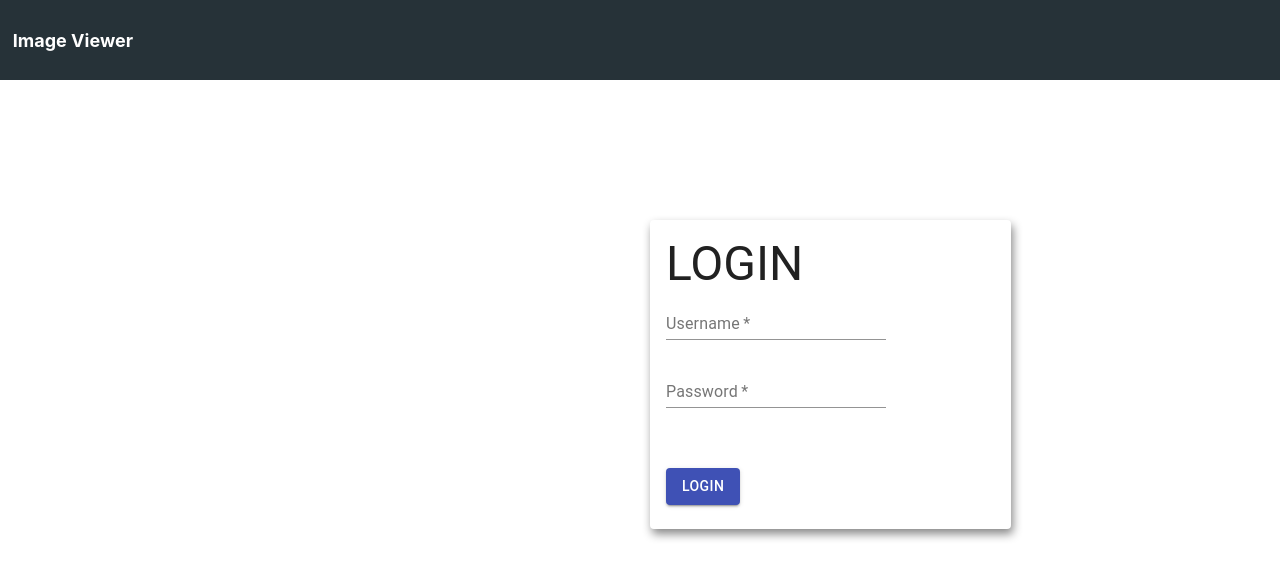
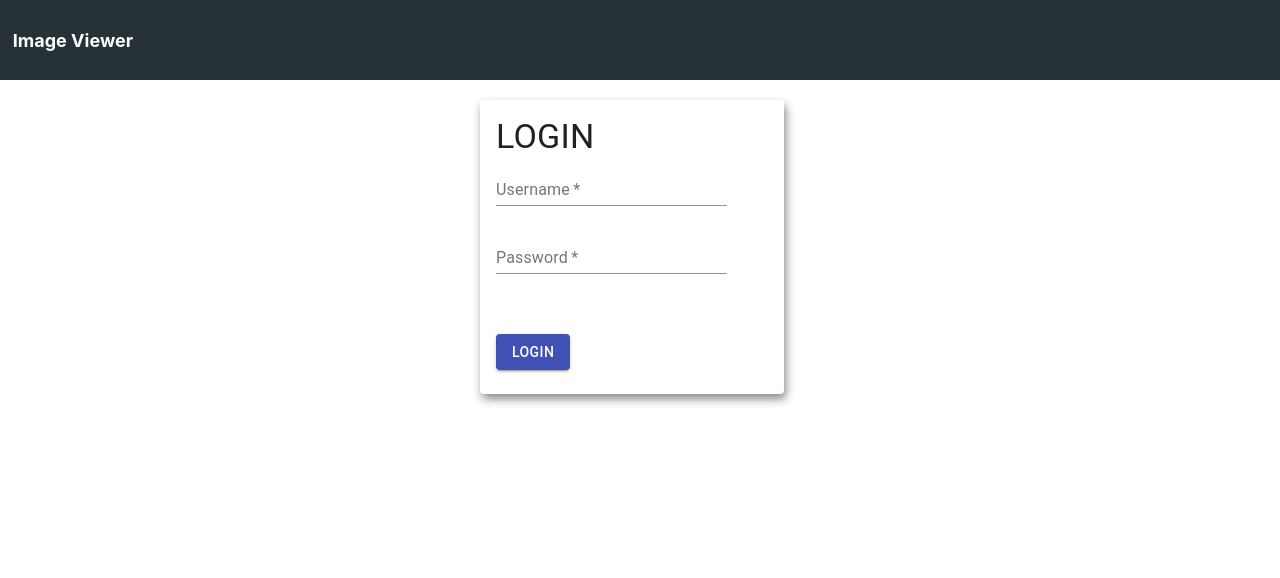
Before and after one commit to anupamagaur16/Image-Viewer, a React app: page / in a window 1280 px wide. Built offline with nearby package versions, Linux system fonts and the light colour scheme; no server answers.

Commit message:
Fixed Login Components

```diff
--- a/src/screens/login/Login.css
+++ b/src/screens/login/Login.css
@@ -1,18 +1,29 @@
+/*FormHelperText properties*/
 .red {
     color: red;
 }
 
-.card-container {
-    height:80px;
-    width:380px;
-    padding:120px 0 0 650px;
-    align-self:center;
+/* CSS properties to toggle display between different pages*/
+.dispNone{
+    display:none;
+}
+.dispBlock{
+    display:flex;
 }
 
-.dispNone {
-    display:none;
+/* Log in input fields and button container*/
+.card-container{
+    width:25% !important;
+    align-self:center !important;
+}
+.card-main{
+    display: flex;
+    justify-content: center;
+}
+.inputUsername{
+    width:85% !important;
 }
 
-.dispBlock {
-    display:flex;
+.inputPassword{
+    width:85% !important;
 }
--- a/src/screens/login/Login.js
+++ b/src/screens/login/Login.js
@@ -25,32 +25,28 @@ class Login extends Component {
 		}
 	}
 
+	// Username field handler
 	inputUsernameChangeHandler = (e) => {
         this.setState({ username: e.target.value });
     }
 
+	// Password field handler
     inputLoginPasswordChangeHandler = (e) => {
         this.setState({ loginPassword: e.target.value });
     }
 
+	//Login button handler
 	loginClickHandler = () => {
 
         let accessToken = "8661035776.d0fcd39.39f63ab2f88d4f9c92b0862729ee2784";
-
-		// let username="validuser";
-		// let password="validpassword";
-		let username="s";
-		let password="s";
+		let username="validuser";
+		let password="validpassword";
 		let that = this;
 		if(that.state.username===username &&  that.state.loginPassword===password )
 		{
-			alert(that.state.username);
-			alert(username);
-			alert(that.state.loginPassword);
-			alert(password);
       		sessionStorage.setItem("access-token", accessToken);
 
-			//Route to home here
+			//Route to home here when credentials are valid
 			this.props.history.push({pathname:'/home/',state:{ accessToken: accessToken, loggedIn:true}
 			});
 		}
@@ -84,15 +80,15 @@ class Login extends Component {
 			<div className="header-container">
 				<Header heading="Image Viewer" searchDisplay="dispNone" iconDisplay="dispNone"/><br />
 			</div>
+			<div className="card-main">
 				<div className="card-container">
 					<Card className="cardStyle">
 						<CardContent>
 
-						<Typography variant="h3" >
+							<Typography variant="h4">
 								LOGIN
 							</Typography>
-
-						<FormControl required>
+							<FormControl className="inputUsername" required>
 								<InputLabel htmlFor="username">Username</InputLabel>
 								<Input id="username" type="text" username={this.state.username} onChange={this.inputUsernameChangeHandler} />
 								<FormHelperText className={this.state.usernameRequired}>
@@ -100,8 +96,7 @@ class Login extends Component {
 								</FormHelperText>
 							</FormControl>
 							<br /><br />
-
-						<FormControl required>
+							<FormControl className="inputPassword" required>
 								<InputLabel htmlFor="loginPassword">Password</InputLabel>
 								<Input id="loginPassword" type="password" loginpassword={this.state.loginPassword} onChange={this.inputLoginPasswordChangeHandler} />
 								<FormHelperText className={this.state.loginPasswordRequired}>
@@ -109,18 +104,19 @@ class Login extends Component {
 								</FormHelperText>
 							</FormControl>
 							<br /><br />
-
 							{this.state.loggedIn === false &&
 								<FormControl>
 									<span className={this.state.failure}>
 										<span className="red">Incorrect username and/or password</span>
 									</span>
-						</FormControl>}
+								</FormControl>
+							}
 							<br /><br />
 							<Button variant="contained" color="primary" onClick={this.loginClickHandler}>LOGIN</Button>
 						</CardContent>
 					</Card>
 				</div>
+			</div>
 		</div>)
 	}
 }
```
Lines whose indentation alone changed are shown as unchanged.
